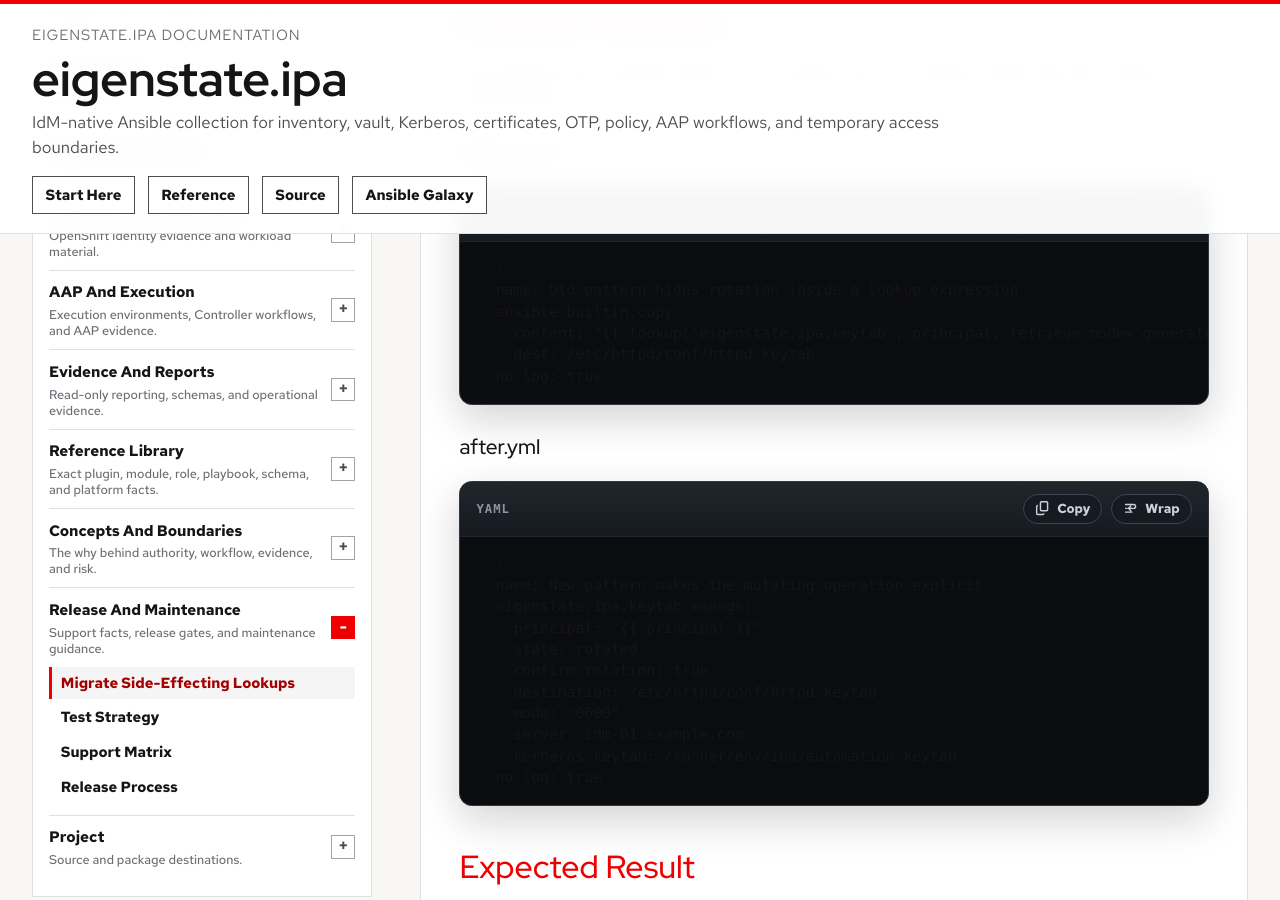
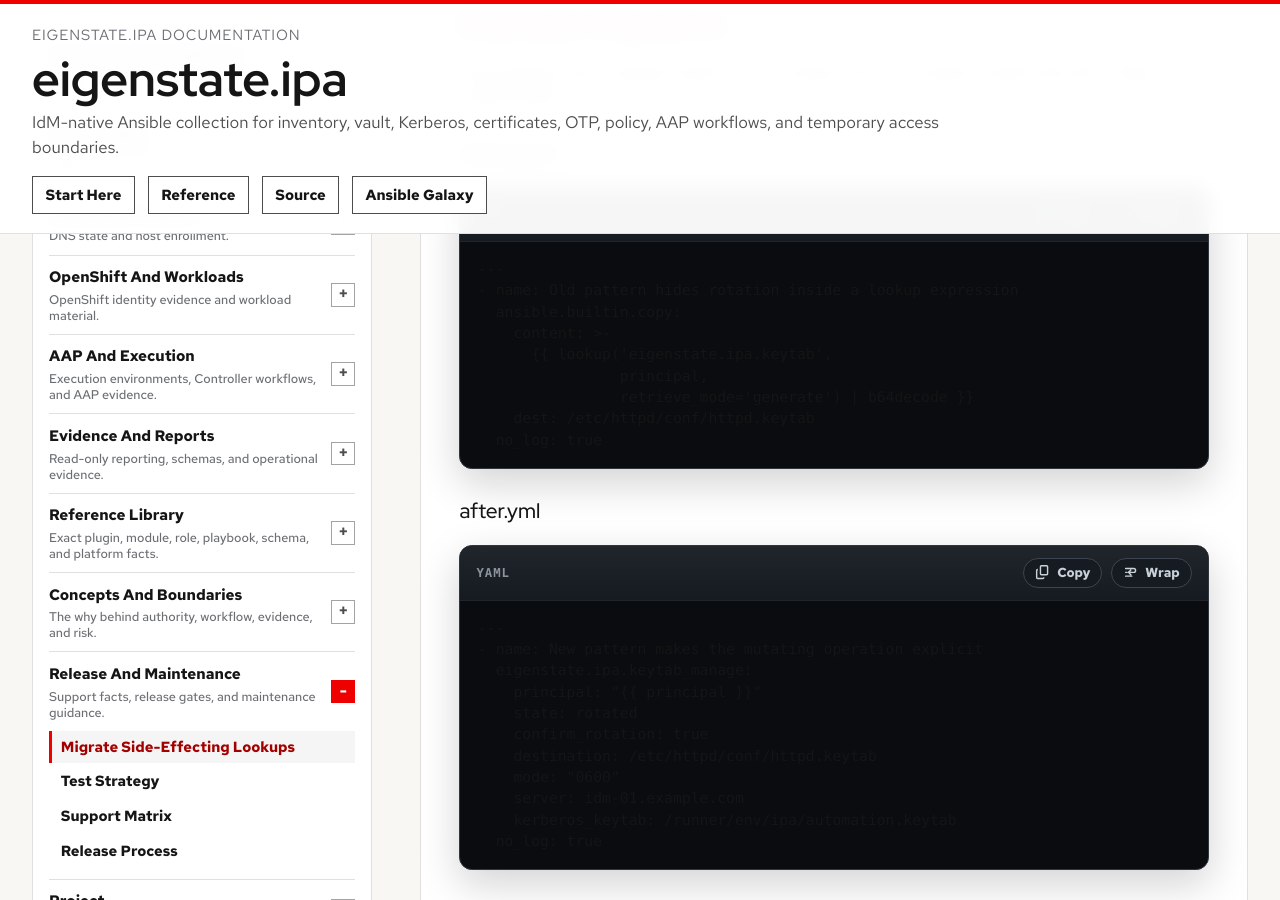
Before and after one commit to gprocunier/eigenstate-ipa, a Jekyll site: the page built from docs/how-to/migrate-side-effecting-lookups.md, in a window 1280 px wide and 900 px high, scrolled down 1485 px. Built offline with Jekyll 4.4.1, drawn with Linux system fonts in a browser that asks for light colours; some web fonts are replaced.

```diff
--- a/docs/_data/task_examples.yml
+++ b/docs/_data/task_examples.yml
@@ -1,7 +1,10 @@
 ---
 use-idm-as-live-inventory:
   heading: Example Inventory Source
-  intro: This inventory source reads host and policy state from IdM, composes the Ansible connection address from the IdM FQDN, and creates reviewable groups from IdM attributes.
+  intro: >-
+    This inventory source reads host and policy state from IdM, composes the
+    Ansible connection address from the IdM FQDN, and creates reviewable groups
+    from IdM attributes.
   files:
     - name: inventory.eigenstate_ipa.yml
       code: |
@@ -46,7 +49,9 @@ use-idm-as-live-inventory:
 
 query-principal-state:
   heading: Example Principal Preflight
-  intro: This playbook checks that the service principal exists and already has key material before a workflow retrieves a keytab or requests a certificate.
+  intro: >-
+    This playbook checks that the service principal exists and already has key
+    material before a workflow retrieves a keytab or requests a certificate.
   files:
     - name: preflight-principal.yml
       code: |
@@ -81,7 +86,9 @@ query-principal-state:
 
 retrieve-idm-vault-secret:
   heading: Example Secret Retrieval
-  intro: This playbook retrieves a shared IdM vault value into memory, keeps task output redacted, and uses the value without writing it to disk.
+  intro: >-
+    This playbook retrieves a shared IdM vault value into memory, keeps task
+    output redacted, and uses the value without writing it to disk.
   files:
     - name: retrieve-vault-secret.yml
       code: |
@@ -112,7 +119,9 @@ retrieve-idm-vault-secret:
 
 manage-idm-vault-lifecycle:
   heading: Example Vault Lifecycle Playbook
-  intro: This playbook creates a shared vault if needed, archives a new value, and keeps secret-bearing tasks redacted.
+  intro: >-
+    This playbook creates a shared vault if needed, archives a new value, and
+    keeps secret-bearing tasks redacted.
   files:
     - name: manage-vault.yml
       code: |
@@ -149,7 +158,9 @@ manage-idm-vault-lifecycle:
 
 retrieve-keytab:
   heading: Example Keytab Retrieval
-  intro: This playbook retrieves an existing keytab without rotating the principal and writes it with restrictive file permissions.
+  intro: >-
+    This playbook retrieves an existing keytab without rotating the principal
+    and writes it with restrictive file permissions.
   files:
     - name: retrieve-keytab.yml
       code: |
@@ -176,7 +187,9 @@ retrieve-keytab:
 
 rotate-keytab-explicitly:
   heading: Example Explicit Rotation
-  intro: This playbook rotates a keytab only after both the module state and the confirmation guard make the destructive operation explicit.
+  intro: >-
+    This playbook rotates a keytab only after both the module state and the
+    confirmation guard make the destructive operation explicit.
   files:
     - name: rotate-keytab.yml
       code: |
@@ -210,7 +223,9 @@ rotate-keytab-explicitly:
 
 request-idm-certificate:
   heading: Example Certificate Request
-  intro: This playbook sends an existing CSR to IdM and writes only the issued certificate; private key generation stays outside the module.
+  intro: >-
+    This playbook sends an existing CSR to IdM and writes only the issued
+    certificate; private key generation stays outside the module.
   files:
     - name: request-certificate.yml
       code: |
@@ -234,7 +249,9 @@ request-idm-certificate:
 
 issue-otp-or-host-enrollment-password:
   heading: Example Host Enrollment Password
-  intro: This playbook generates a host enrollment password, redacts it, and passes it directly to the enrollment role.
+  intro: >-
+    This playbook generates a host enrollment password, redacts it, and passes
+    it directly to the enrollment role.
   files:
     - name: enroll-host.yml
       code: |
@@ -266,7 +283,9 @@ issue-otp-or-host-enrollment-password:
 
 inspect-dns-state:
   heading: Example DNS Inspection
-  intro: This playbook reads IdM DNS records and fails early when the expected address is not present.
+  intro: >-
+    This playbook reads IdM DNS records and fails early when the expected
+    address is not present.
   files:
     - name: inspect-dns.yml
       code: |
@@ -327,7 +346,9 @@ test-hbac-access:
 
 inspect-sudo-policy:
   heading: Example Sudo Policy Check
-  intro: This playbook reads a sudo rule and asserts that the command expected by the deployment is represented in IdM.
+  intro: >-
+    This playbook reads a sudo rule and asserts that the command expected by the
+    deployment is represented in IdM.
   files:
     - name: inspect-sudo.yml
       code: |
@@ -355,7 +376,9 @@ inspect-sudo-policy:
 
 inspect-selinux-map-scope:
   heading: Example SELinux Map Check
-  intro: This playbook confirms that a named SELinux user map exists, is enabled, and is scoped through the expected HBAC rule.
+  intro: >-
+    This playbook confirms that a named SELinux user map exists, is enabled, and
+    is scoped through the expected HBAC rule.
   files:
     - name: inspect-selinux-map.yml
       code: |
@@ -384,7 +407,9 @@ inspect-selinux-map-scope:
 
 open-temporary-access-window:
   heading: Example Temporary Access Window
-  intro: This playbook opens a two-hour access window only after HBAC preflight checks pass, then renders a metadata-only report.
+  intro: >-
+    This playbook opens a two-hour access window only after HBAC preflight
+    checks pass, then renders a metadata-only report.
   files:
     - name: temporary-access-window.yml
       code: |
@@ -411,7 +436,9 @@ open-temporary-access-window:
 
 render-kubernetes-secret-from-idm-vault:
   heading: Example Review Manifest
-  intro: This playbook retrieves vault material and renders a redacted Kubernetes Secret review manifest by default.
+  intro: >-
+    This playbook retrieves vault material and renders a redacted Kubernetes
+    Secret review manifest by default.
   files:
     - name: render-vault-secret.yml
       code: |
@@ -438,7 +465,9 @@ render-kubernetes-secret-from-idm-vault:
 
 render-kubernetes-tls-from-idm-cert:
   heading: Example TLS Secret Rendering
-  intro: This playbook renders a redacted TLS Secret manifest from certificate material that was already issued and reviewed.
+  intro: >-
+    This playbook renders a redacted TLS Secret manifest from certificate
+    material that was already issued and reviewed.
   files:
     - name: render-tls-secret.yml
       code: |
@@ -463,7 +492,9 @@ render-kubernetes-tls-from-idm-cert:
 
 render-keytab-secret:
   heading: Example Keytab Secret Rendering
-  intro: This playbook renders a redacted Kubernetes Secret manifest for an already retrieved keytab.
+  intro: >-
+    This playbook renders a redacted Kubernetes Secret manifest for an already
+    retrieved keytab.
   files:
     - name: render-keytab-secret.yml
       code: |
@@ -477,7 +508,8 @@ render-keytab-secret:
                 eigenstate_keytab_secret_name: app-http-keytab
                 eigenstate_keytab_secret_namespace: payments
                 eigenstate_keytab_secret_principal: HTTP/app01.example.com@EXAMPLE.COM
-                eigenstate_keytab_secret_keytab_b64: "{{ lookup('file', 'artifacts/http.keytab.b64') }}"
+                eigenstate_keytab_secret_keytab_b64: >-
+                  {{ lookup('file', 'artifacts/http.keytab.b64') }}
                 eigenstate_keytab_secret_output_dir: ./artifacts
                 eigenstate_keytab_secret_render_only: true
                 eigenstate_keytab_secret_apply: false
@@ -488,7 +520,9 @@ render-keytab-secret:
 
 render-openshift-identity-evidence:
   heading: Example OpenShift Identity Evidence
-  intro: This playbook renders OAuth/OIDC configuration and a readiness report from local evidence; it does not contact the cluster.
+  intro: >-
+    This playbook renders OAuth/OIDC configuration and a readiness report from
+    local evidence; it does not contact the cluster.
   files:
     - name: render-openshift-identity.yml
       code: |
@@ -516,7 +550,9 @@ render-openshift-identity-evidence:
 
 build-disconnected-aap-ee:
   heading: Example Execution Environment Build
-  intro: This playbook renders and builds an execution environment that contains the collection and the IdM client dependencies needed by AAP jobs.
+  intro: >-
+    This playbook renders and builds an execution environment that contains the
+    collection and the IdM client dependencies needed by AAP jobs.
   files:
     - name: build-eigenstate-idm-ee.yml
       code: |
@@ -534,14 +570,16 @@ build-disconnected-aap-ee:
                 eigenstate_ee_register_controller: false
                 eigenstate_ee_output_dir: ./build/eigenstate-idm-ee
                 eigenstate_ee_image: localhost/eigenstate-idm-ee:dev
-                eigenstate_ee_base_image: registry.redhat.io/ansible-automation-platform-26/ee-minimal-rhel9:latest
+                eigenstate_ee_base_image: registry.example.com/aap/ee-minimal-rhel9:latest
                 eigenstate_ee_collection_version: ">=1.16.0"
   run: |
     ansible-playbook build-eigenstate-idm-ee.yml
 
 generate-operational-evidence:
   heading: Example Evidence Report
-  intro: This playbook renders a deterministic readiness report from explicit check records supplied by inventory, surveys, or an earlier discovery job.
+  intro: >-
+    This playbook renders a deterministic readiness report from explicit check
+    records supplied by inventory, surveys, or an earlier discovery job.
   files:
     - name: readiness-report.yml
       code: |
@@ -572,14 +610,19 @@ generate-operational-evidence:
 
 migrate-side-effecting-lookups:
   heading: Example Migration
-  intro: This example moves a keytab rotation out of a lookup and into an explicit module task with a visible rotation guard.
+  intro: >-
+    This example moves a keytab rotation out of a lookup and into an explicit
+    module task with a visible rotation guard.
   files:
     - name: before.yml
       code: |
         ---
         - name: Old pattern hides rotation inside a lookup expression
           ansible.builtin.copy:
-            content: "{{ lookup('eigenstate.ipa.keytab', principal, retrieve_mode='generate') | b64decode }}"
+            content: >-
+              {{ lookup('eigenstate.ipa.keytab',
+                        principal,
+                        retrieve_mode='generate') | b64decode }}
             dest: /etc/httpd/conf/httpd.keytab
           no_log: true
     - name: after.yml
@@ -598,7 +641,9 @@ migrate-side-effecting-lookups:
 
 first-idm-inventory:
   heading: Example Tutorial Files
-  intro: Start with a narrow inventory source, inspect the graph, then use the generated group in a simple playbook.
+  intro: >-
+    Start with a narrow inventory source, inspect the graph, then use the
+    generated group in a simple playbook.
   files:
     - name: inventory.eigenstate_ipa.yml
       code: |
@@ -632,7 +677,9 @@ first-idm-inventory:
 
 first-vault-retrieval:
   heading: Example Tutorial Playbook
-  intro: Retrieve one shared vault value, keep it redacted, and prove the workflow without printing the secret.
+  intro: >-
+    Retrieve one shared vault value, keep it redacted, and prove the workflow
+    without printing the secret.
   files:
     - name: first-vault-retrieval.yml
       code: |
@@ -659,7 +706,9 @@ first-vault-retrieval:
 
 build-aap-execution-environment:
   heading: Example Tutorial Playbook
-  intro: Render the execution environment context first, then build and smoke-test it when the rendered files look correct.
+  intro: >-
+    Render the execution environment context first, then build and smoke-test it
+    when the rendered files look correct.
   files:
     - name: build-ee.yml
       code: |
@@ -681,7 +730,9 @@ build-aap-execution-environment:
 
 service-onboarding-with-principal-keytab-cert:
   heading: Example Onboarding Playbook
-  intro: This sequence preflights the principal, retrieves the keytab, and requests the certificate without mixing the private key into IdM.
+  intro: >-
+    This sequence preflights the principal, retrieves the keytab, and requests
+    the certificate without mixing the private key into IdM.
   files:
     - name: onboard-service.yml
       code: |
@@ -728,7 +779,9 @@ service-onboarding-with-principal-keytab-cert:
 
 render-workload-secret:
   heading: Example Tutorial Playbook
-  intro: Render a review manifest first, inspect it, and only enable payload or apply behavior in a separate approved step.
+  intro: >-
+    Render a review manifest first, inspect it, and only enable payload or apply
+    behavior in a separate approved step.
   files:
     - name: render-workload-secret.yml
       code: |
@@ -754,7 +807,9 @@ render-workload-secret:
 
 temporary-access-window:
   heading: Example Tutorial Playbook
-  intro: Open a short access window, then run the same playbook with `expire` to close it immediately when work is done.
+  intro: >-
+    Open a short access window, then run the same playbook with `expire` to
+    close it immediately when work is done.
   files:
     - name: temporary-access.yml
       code: |
@@ -782,7 +837,9 @@ temporary-access-window:
 
 readiness-report:
   heading: Example Tutorial Playbook
-  intro: Build a small readiness report from explicit facts so the output is deterministic and reviewable.
+  intro: >-
+    Build a small readiness report from explicit facts so the output is
+    deterministic and reviewable.
   files:
     - name: readiness-report.yml
       code: |
```
